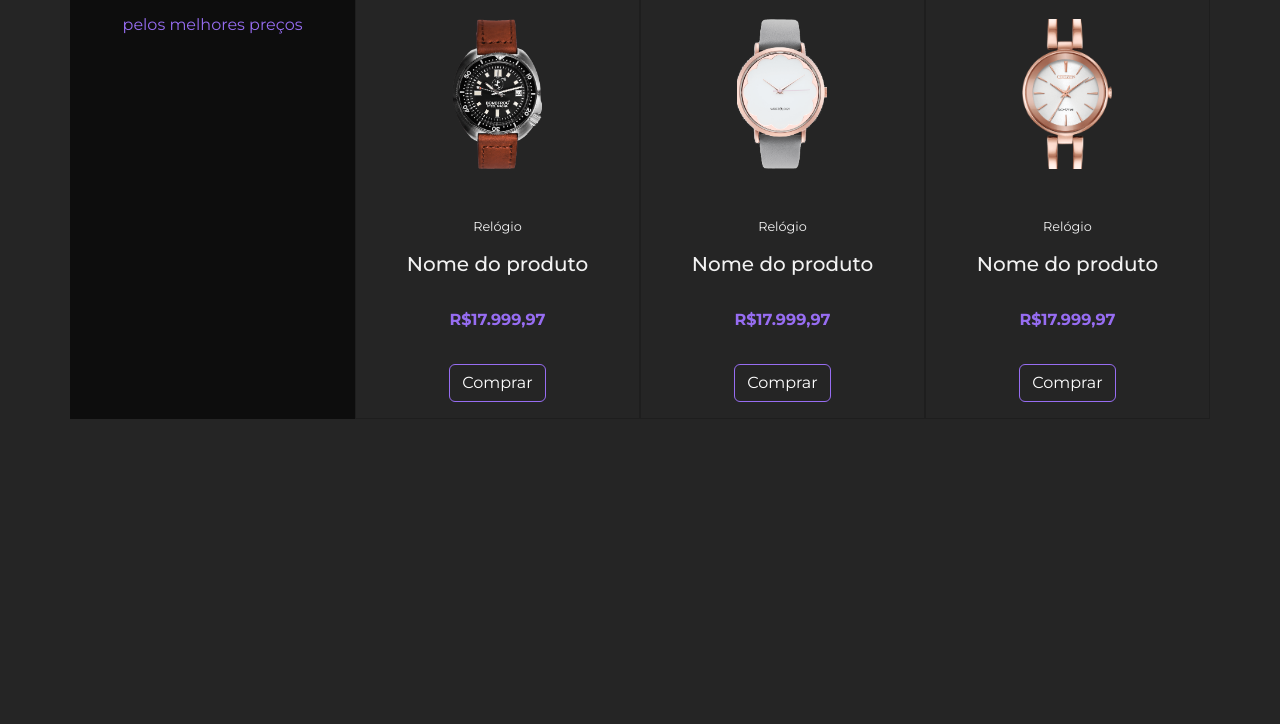
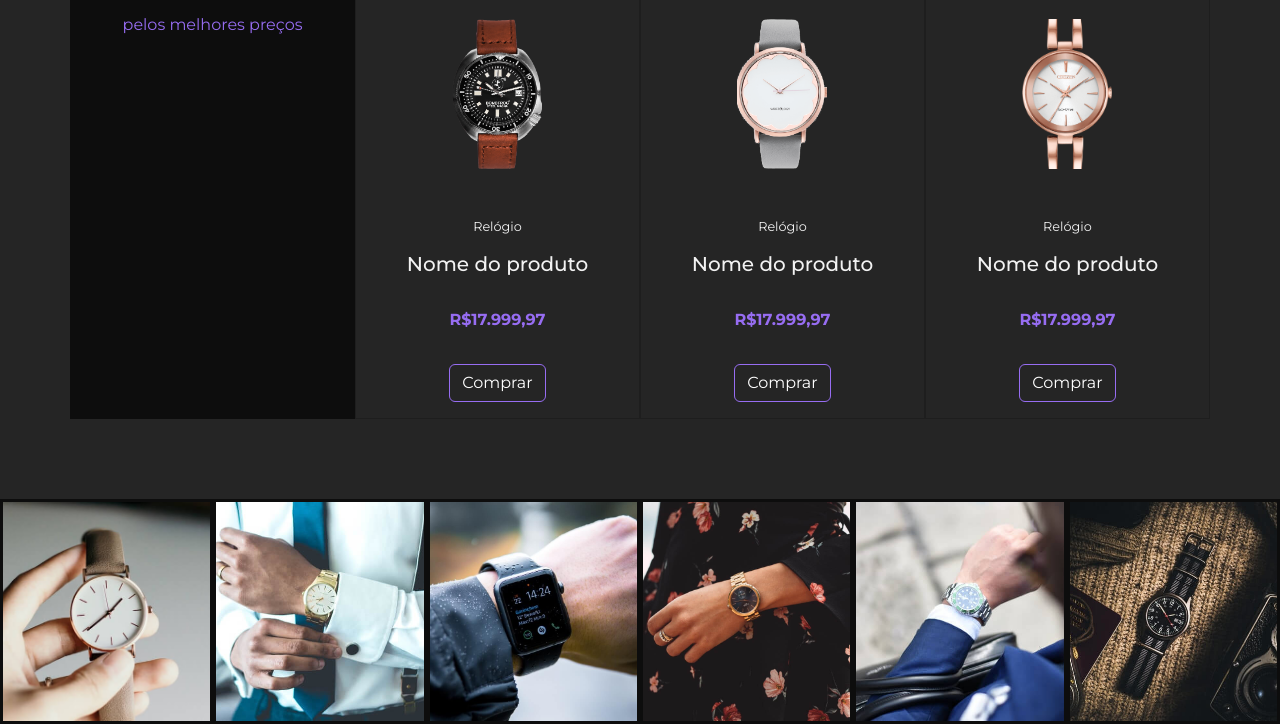
Before and after one commit to Gabriel050505/bootstrap-exemplos-de-uso, a plain HTML site: page ex12_projeto-perfectwatch/PerfectWatch (Completo)/PerfectWatch (Completo)/index.html in a window 1280 px wide. Shown: the part 2918-3642 px from the top of the page. Before the commit the page ends 3417 px from the top, so only its background shows below. Drawn offline with nearby package versions, Linux system fonts and the light colour scheme.

Commit message:
Exercício 12 parte 5
Quinta digitação do exercício 12 - digitação e estilização da galeria (HTML e CSS)

```diff
--- a/ex12_projeto-perfectwatch/PerfectWatch (Completo)/PerfectWatch (Completo)/css/styles.css
+++ b/ex12_projeto-perfectwatch/PerfectWatch (Completo)/PerfectWatch (Completo)/css/styles.css
@@ -472,3 +472,47 @@ body {
     width: 90px;
     margin: 2rem auto;
 }
+
+
+/* ___________________________________________________________ */
+/* Gallery */
+
+/* Estilos para os containers das imagens */
+#gallery .image-container {
+    background-size: cover;
+    background-position: center;
+    height: 225px;
+    cursor: pointer;
+    transition: .5s;
+    border: 3px solid #0D0D0D;
+}
+
+/* Estilos ao passar o mouse sobre as imagens */
+#gallery .image-container:hover {
+    border-color: #976DF2;
+}
+
+/* Define a imagem de fundo para cada container */
+#insta1 {
+    background-image: url('../img/insta1.jpg');
+}
+
+#insta2 {
+    background-image: url('../img/insta2.jpg');
+}
+
+#insta3 {
+    background-image: url('../img/insta3.jpg');
+}
+
+#insta4 {
+    background-image: url('../img/insta4.jpg');
+}
+
+#insta5 {
+    background-image: url('../img/insta5.jpg');
+}
+
+#insta6 {
+    background-image: url('../img/insta6.jpg');
+}
--- a/ex12_projeto-perfectwatch/PerfectWatch (Completo)/PerfectWatch (Completo)/index.html
+++ b/ex12_projeto-perfectwatch/PerfectWatch (Completo)/PerfectWatch (Completo)/index.html
@@ -402,5 +402,20 @@
   </div>
 </div>
 
+
+<!-- ___________________________________________________________ -->
+<!-- Gallery -->
+
+<div class="container-fluid" id="gallery">
+  <div class="row">
+    <!-- Coluna para as imagens da galeria -->
+    <div class="col-6 col-md-2 image-container" id="insta1"></div>
+    <div class="col-6 col-md-2 image-container" id="insta2"></div>
+    <div class="col-6 col-md-2 image-container" id="insta3"></div>
+    <div class="col-6 col-md-2 image-container" id="insta4"></div>
+    <div class="col-6 col-md-2 image-container" id="insta5"></div>
+    <div class="col-6 col-md-2 image-container" id="insta6"></div>
+  </div>
+</div>
 </body>
 </html>
```
